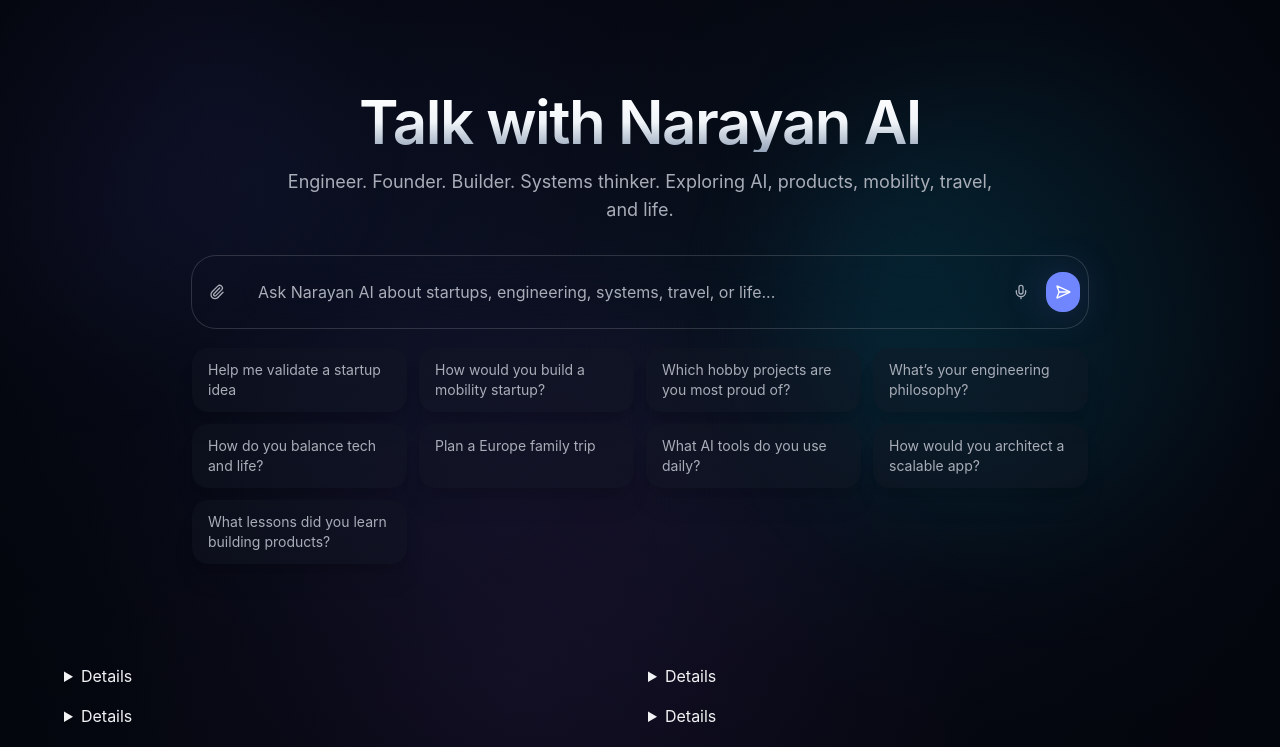
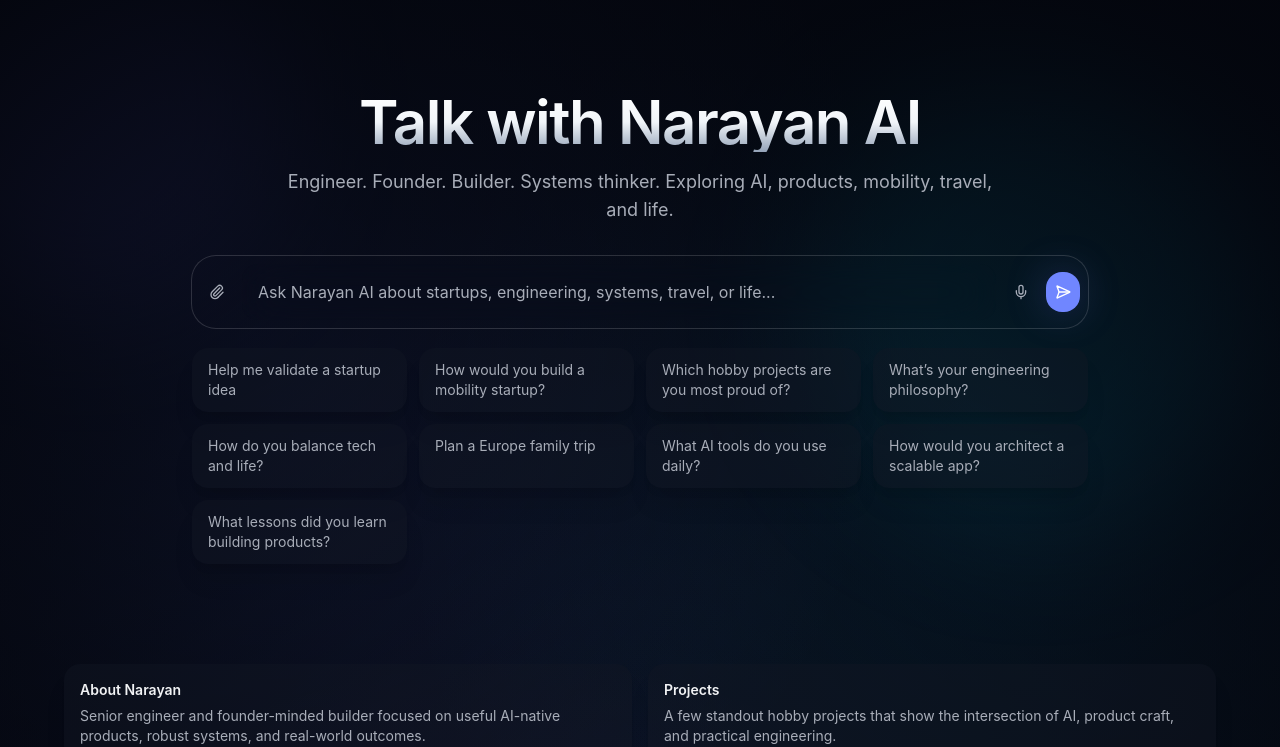
Before and after one commit to the-yadu/narayansingh.in, a Next.js app: page / in a window 1280 px wide. Shown: the top 747 px of the page. Built offline with nearby package versions, Linux system fonts and the light colour scheme.

Commit message:
fix: replace details/summary with always-visible cards in ExpandableSections
Agent-Logs-Url: https://github.com/the-yadu/narayansingh.in/sessions/c27faad5-45e6-465a-b565-82c84510813e

Co-authored-by: the-yadu <7404181+the-yadu@users.noreply.github.com>

```diff
--- a/components/chat/expandable-sections.tsx
+++ b/components/chat/expandable-sections.tsx
@@ -47,17 +47,16 @@ export function ExpandableSections() {
   return (
     <div className="mx-auto mt-10 grid w-full max-w-6xl grid-cols-1 gap-4 md:grid-cols-2">
       {sections.map((section, i) => (
-        <motion.details
+        <motion.div
           key={section.title}
           initial={{ opacity: 0, y: 16 }}
           whileInView={{ opacity: 1, y: 0 }}
           viewport={{ once: true, amount: 0.4 }}
           transition={{ delay: i * 0.04, duration: 0.35 }}
-          className="group"
         >
-          <Card className="cursor-pointer px-4 py-3 transition hover:border-white/25">
-            <summary className="list-none text-sm font-medium marker:hidden">{section.title}</summary>
-            <p className="mt-2 text-sm text-muted-foreground">{section.body}</p>
+          <Card className="px-4 py-4">
+            <p className="text-sm font-semibold text-foreground">{section.title}</p>
+            <p className="mt-1.5 text-sm text-muted-foreground">{section.body}</p>
             {section.items?.length ? (
               <div className="mt-4 space-y-3">
                 {section.items.map((project) => (
@@ -76,7 +75,7 @@ export function ExpandableSections() {
               </div>
             ) : null}
           </Card>
-        </motion.details>
+        </motion.div>
       ))}
     </div>
   );
```
